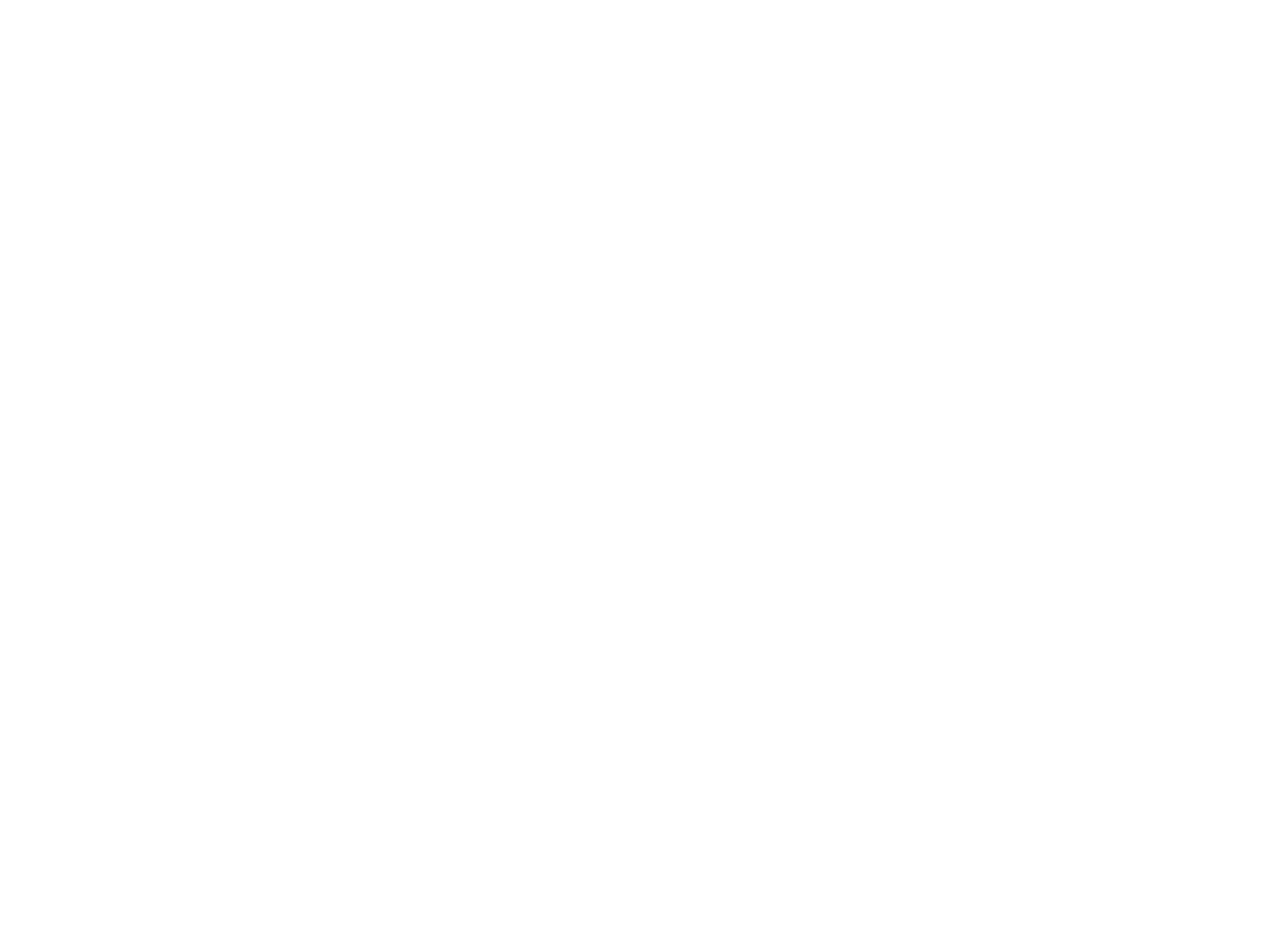
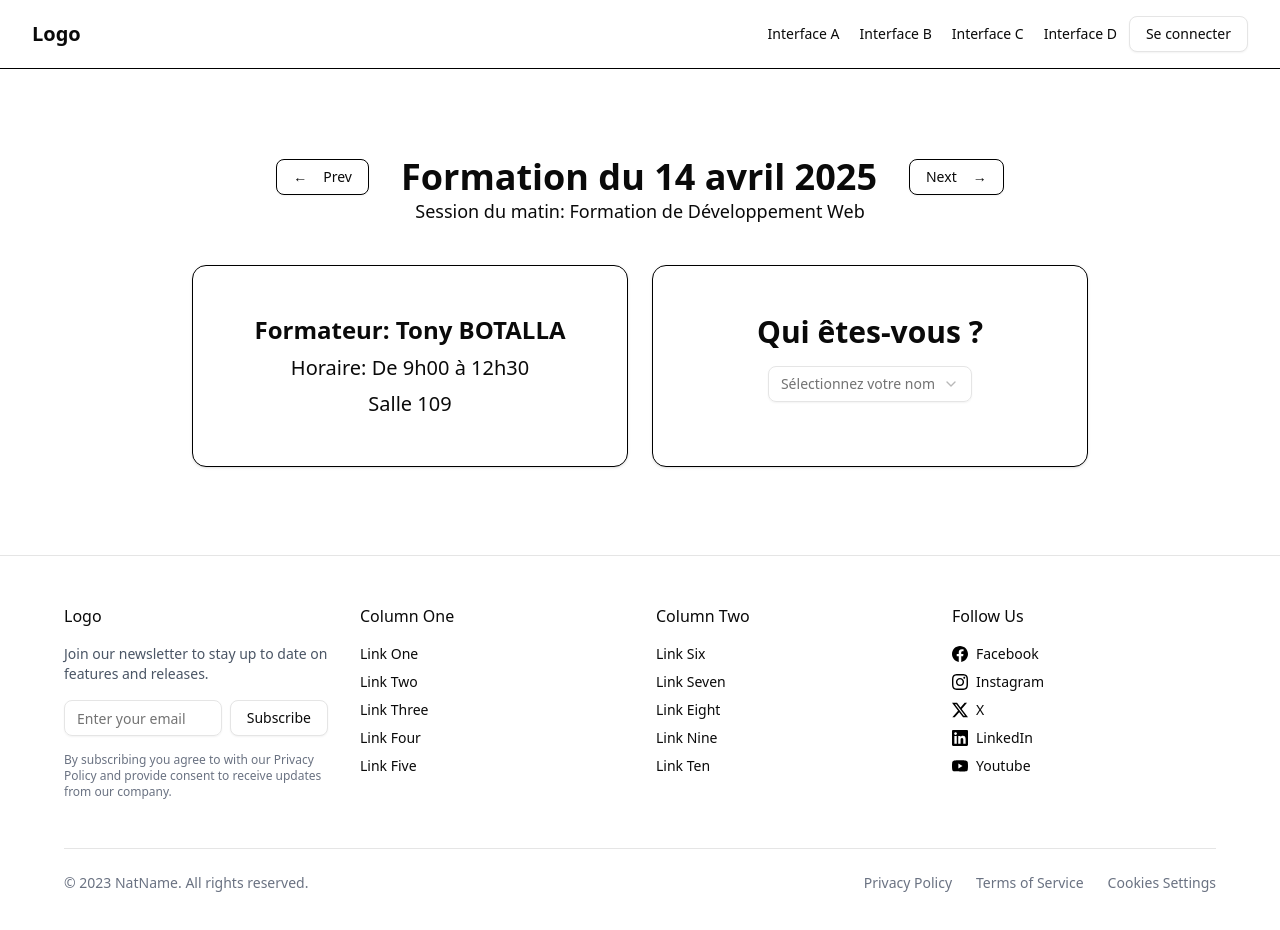
Before and after one commit to ScuBix1/ergo-framework, a React (Vite) app: page /interfaceB in a window 1280 px wide. Before the commit this address had no page. Shown: the top 930 px of the page. Before the commit the page ends 800 px from the top, so only its background shows below. Built offline with nearby package versions, Linux system fonts and the light colour scheme.

Commit message:
feat: :art: Ajout de la deuxieme interface

```diff
--- a/src/App.jsx
+++ b/src/App.jsx
@@ -1,13 +1,13 @@
-import { BrowserRouter, Routes, Route } from "react-router-dom";
-import Home from "./pages/Home";
-import About from "./pages/About";
+import { BrowserRouter, Routes, Route } from 'react-router-dom';
+import Home from './pages/interfaceA';
+import About from './pages/interfaceB';
 
 function App() {
   return (
     <BrowserRouter>
       <Routes>
         <Route path="/" element={<Home />} />
-        <Route path="/about" element={<About />} />
+        <Route path="/interfaceB" element={<About />} />
       </Routes>
     </BrowserRouter>
   );
--- a/src/components/Header.jsx
+++ b/src/components/Header.jsx
@@ -7,8 +7,8 @@
   NavigationMenuList,
   NavigationMenuTrigger,
   NavigationMenuViewport,
-} from "@/components/ui/navigation-menu";
-import { Button } from "./ui/button";
+} from '@/components/ui/navigation-menu';
+import { Button } from './ui/button';
 
 export default function Header() {
   return (
@@ -23,12 +23,12 @@
           <NavigationMenuList>
             <NavigationMenuItem>
               <NavigationMenuLink asChild>
-                <a href="/about">Interface A</a>
+                <a href="/">Interface A</a>
               </NavigationMenuLink>
             </NavigationMenuItem>
             <NavigationMenuItem>
               <NavigationMenuLink asChild>
-                <a href="/about">Interface B</a>
+                <a href="/interfaceB">Interface B</a>
               </NavigationMenuLink>
             </NavigationMenuItem>
             <NavigationMenuItem>
--- /dev/null
+++ b/src/components/ui/card.jsx
@@ -0,0 +1,101 @@
+import * as React from "react"
+
+import { cn } from "@/lib/utils"
+
+function Card({
+  className,
+  ...props
+}) {
+  return (
+    <div
+      data-slot="card"
+      className={cn(
+        "bg-card text-card-foreground flex flex-col gap-6 rounded-xl border py-6 shadow-sm",
+        className
+      )}
+      {...props} />
+  );
+}
+
+function CardHeader({
+  className,
+  ...props
+}) {
+  return (
+    <div
+      data-slot="card-header"
+      className={cn(
+        "@container/card-header grid auto-rows-min grid-rows-[auto_auto] items-start gap-1.5 px-6 has-data-[slot=card-action]:grid-cols-[1fr_auto] [.border-b]:pb-6",
+        className
+      )}
+      {...props} />
+  );
+}
+
+function CardTitle({
+  className,
+  ...props
+}) {
+  return (
+    <div
+      data-slot="card-title"
+      className={cn("leading-none font-semibold", className)}
+      {...props} />
+  );
+}
+
+function CardDescription({
+  className,
+  ...props
+}) {
+  return (
+    <div
+      data-slot="card-description"
+      className={cn("text-muted-foreground text-sm", className)}
+      {...props} />
+  );
+}
+
+function CardAction({
+  className,
+  ...props
+}) {
+  return (
+    <div
+      data-slot="card-action"
+      className={cn(
+        "col-start-2 row-span-2 row-start-1 self-start justify-self-end",
+        className
+      )}
+      {...props} />
+  );
+}
+
+function CardContent({
+  className,
+  ...props
+}) {
+  return (<div data-slot="card-content" className={cn("px-6", className)} {...props} />);
+}
+
+function CardFooter({
+  className,
+  ...props
+}) {
+  return (
+    <div
+      data-slot="card-footer"
+      className={cn("flex items-center px-6 [.border-t]:pt-6", className)}
+      {...props} />
+  );
+}
+
+export {
+  Card,
+  CardHeader,
+  CardFooter,
+  CardTitle,
+  CardAction,
+  CardDescription,
+  CardContent,
+}
--- a/src/pages/About.jsx
+++ /dev/null
@@ -1,14 +0,0 @@
-import Header from "@/components/Header";
-import { Button } from "@/components/ui/button";
-
-function About() {
-  return (
-    <>
-      <Header />
-      <h1>About Page</h1>
-      <Button variant="outline">Bouton</Button>
-    </>
-  );
-}
-
-export default About;
--- a/src/pages/Home.jsx
+++ b/src/pages/interfaceA.jsx
@@ -38,24 +38,19 @@
     { id: 15, name: 'Bobby Fischer', status: 'Absent', signature: '' },
   ]);
 
-  // Fonction pour rendre les boutons actifs ou inactifs en fonction du statut
   const getButtonState = (status, buttonType) => {
     switch (buttonType) {
       case 'cancelSignature':
-        // Actif uniquement pour les présents
         return status === 'Présent';
       case 'manualSignature':
-        // Actif pour les absents et en attente
         return status === 'Absent' || status === 'En attente';
       case 'setAbsent':
-        // Actif uniquement pour les en attente
         return status === 'En attente';
       default:
         return false;
     }
   };
 
-  // Fonction pour mettre à jour le statut d'un stagiaire
   const updateTraineeStatus = (id, newStatus) => {
     setTrainees(
       trainees.map((trainee) =>
@@ -70,14 +65,14 @@
       <header className=" px-6 bg-white items-center justify-center flex mt-16">
         <div className="max-w-6xl mx-auto flex items-center justify-between text-center">
           <div className="flex items-center">
-            <Button variant="outline" className="mr-4">
+            <Button variant="outline" className="border-solid border-black">
               <span className="mr-2">←</span> Prev
             </Button>
             <h1 className="text-4xl font-bold mx-8">
               Formation du 14 avril 2025
             </h1>
           </div>
-          <Button variant="outline">
+          <Button variant="outline" className="border-solid border-black">
             Next <span className="ml-2">→</span>
           </Button>
         </div>
--- /dev/null
+++ b/src/pages/interfaceB.jsx
@@ -0,0 +1,117 @@
+'use client';
+
+import { Button } from '@/components/ui/button';
+import {
+  Dialog,
+  DialogContent,
+  DialogHeader,
+  DialogTitle,
+  DialogFooter,
+} from '@/components/ui/dialog';
+import { Card, CardContent } from '@/components/ui/card';
+import {
+  Select,
+  SelectTrigger,
+  SelectValue,
+  SelectContent,
+  SelectItem,
+} from '@/components/ui/select';
+import { useState } from 'react';
+import Header from '@/components/Header';
+import Footer from '@/components/Footer';
+
+export default function FormationSection() {
+  const [open, setOpen] = useState(false);
+
+  const [trainees] = useState([
+    { id: 1, name: 'Bobby Fischer', status: 'Présent', signature: '' },
+    { id: 2, name: 'Alexandra Botez', status: 'En attente', signature: '' },
+    { id: 3, name: 'Magnus Carlsen', status: 'En attente', signature: '' },
+    { id: 4, name: 'Hikaru Nakamura', status: 'Présent', signature: '' },
+    { id: 5, name: 'Levi Rozmann', status: 'En attente', signature: '' },
+    { id: 6, name: 'Dommnaraju Gukesh', status: 'En attente', signature: '' },
+    { id: 7, name: 'Bobby Fischer', status: 'En attente', signature: '' },
+    { id: 8, name: 'Bobby Fischer', status: 'En attente', signature: '' },
+    { id: 9, name: 'Bobby Fischer', status: 'En attente', signature: '' },
+    { id: 10, name: 'Bobby Fischer', status: 'Présent', signature: '' },
+    { id: 11, name: 'Bobby Fischer', status: 'En attente', signature: '' },
+    { id: 12, name: 'Bobby Fischer', status: 'Absent', signature: '' },
+    { id: 13, name: 'Bobby Fischer', status: 'Présent', signature: '' },
+    { id: 14, name: 'Bobby Fischer', status: 'En attente', signature: '' },
+    { id: 15, name: 'Bobby Fischer', status: 'Absent', signature: '' },
+  ]);
+
+  return (
+    <>
+      <Header />
+      <section className="flex flex-col items-center justify-center px-4 py-10 gap-6 mt-12 mb-12">
+        <header className="px-6 bg-white items-center justify-center flex flex-col">
+          <div className="max-w-6xl mx-auto flex items-center justify-between text-center">
+            <div className="flex items-center">
+              <Button variant="outline" className="border-solid border-black">
+                <span className="mr-2">←</span> Prev
+              </Button>
+              <h1 className="text-4xl font-bold mx-8">
+                Formation du 14 avril 2025
+              </h1>
+            </div>
+            <Button variant="outline" className="border-solid border-black">
+              Next <span className="ml-2">→</span>
+            </Button>
+          </div>
+          <h2 className="text-lg mb-4">
+            Session du matin: Formation de Développement Web
+          </h2>
+        </header>
+
+        <div className="grid grid-cols-1 md:grid-cols-2 gap-6 w-full max-w-4xl">
+          <Card className="border-black border-solid">
+            <CardContent className="p-6 space-y-2 text-center">
+              <p className="font-semibold text-2xl">Formateur: Tony BOTALLA</p>
+              <p className="font-medium text-xl">Horaire: De 9h00 à 12h30</p>
+              <p className="font-medium text-xl">Salle 109</p>
+            </CardContent>
+          </Card>
+
+          <Card className="border-black border-solid">
+            <CardContent className="p-6 space-y-4 text-center items-center flex flex-col">
+              <p className="font-semibold text-3xl">Qui êtes-vous ?</p>
+              <Select onValueChange={() => setOpen(true)}>
+                <SelectTrigger>
+                  <SelectValue placeholder="Sélectionnez votre nom" />
+                </SelectTrigger>
+                <SelectContent>
+                  {trainees.map((trainee) => (
+                    <SelectItem
+                      key={trainee.id}
+                      value={trainee.id.toString()}
+                      placeholder="Sélectionnez votre nom"
+                    >
+                      {trainee.name}
+                    </SelectItem>
+                  ))}
+                </SelectContent>
+              </Select>
+            </CardContent>
+          </Card>
+        </div>
+
+        <Dialog open={open} onOpenChange={setOpen}>
+          <DialogContent className="max-w-md">
+            <DialogHeader>
+              <DialogTitle>Veuillez signer</DialogTitle>
+            </DialogHeader>
+            <div className="w-full h-[150px] bg-gray-200 border border-gray-400 rounded-md flex items-center justify-center text-gray-500 italic">
+              Zone de signature
+            </div>
+            <DialogFooter className="flex justify-between pt-4">
+              <Button variant="ghost">Effacer</Button>
+              <Button onClick={() => setOpen(false)}>Valider</Button>
+            </DialogFooter>
+          </DialogContent>
+        </Dialog>
+      </section>
+      <Footer />
+    </>
+  );
+}
```
